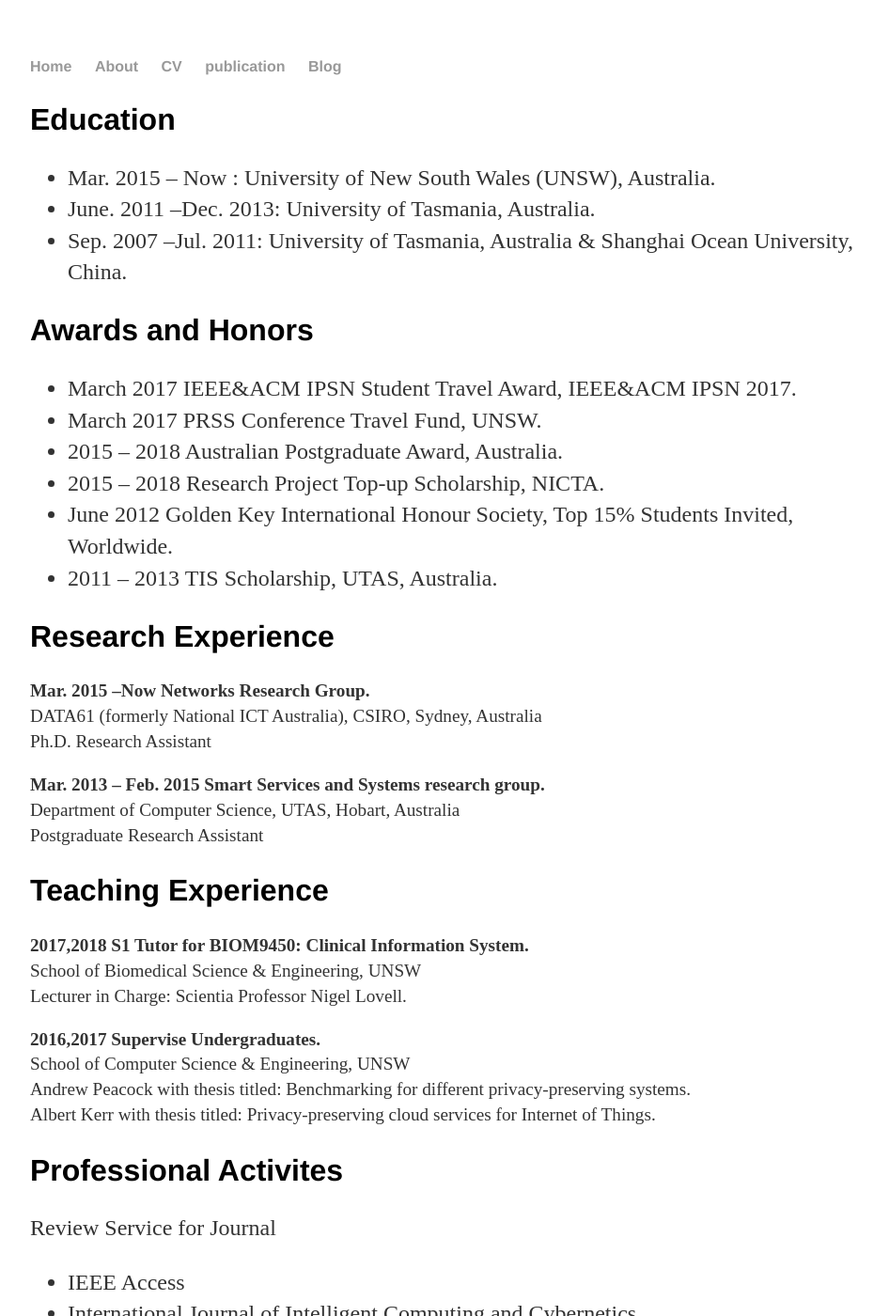
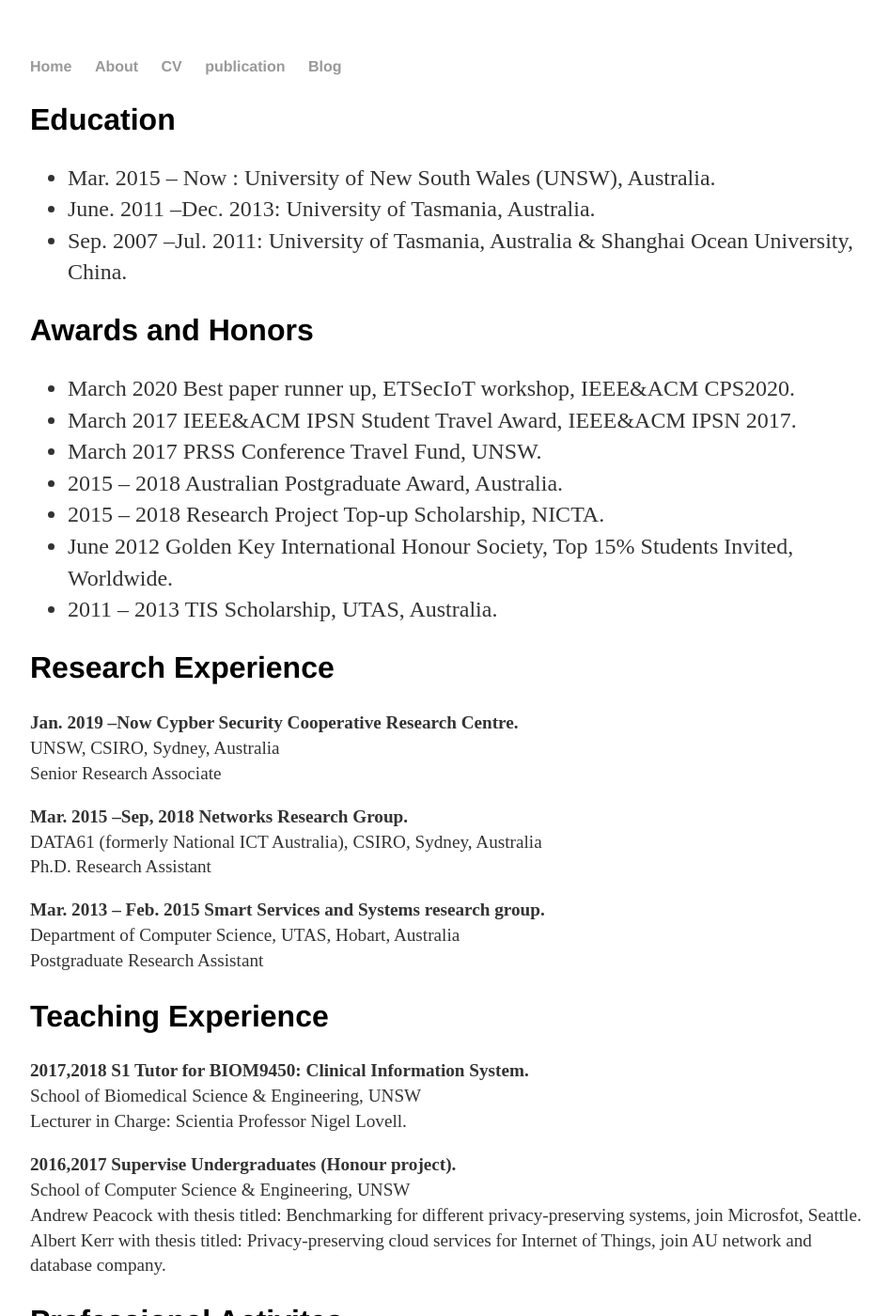
Before and after one commit to WanliXue/WanliXue.github.io, a Jekyll site: the page built from cv/index.html, in a window 1280 px wide and 1400 px high. Shown: the whole window at 94% size, without its empty margins (160-1106 px from the left). Built offline with Jekyll 4.4.1, drawn with Linux system fonts in a browser that asks for light colours.

Commit message:
Update index.html

```diff
--- a/cv/index.html
+++ b/cv/index.html
@@ -14,6 +14,7 @@ title: CV of Wanli
 		<h2>Awards and Honors </h2>
 
 		<ul class="awards and honors">
+		<li> March 2020 Best paper runner up, ETSecIoT workshop, IEEE&ACM CPS2020.</li>
 		<li> March 2017 IEEE&ACM IPSN Student Travel Award, IEEE&ACM IPSN 2017.</li>
 		<li> March 2017 PRSS Conference Travel Fund, UNSW.</li>
 		<li> 2015 – 2018 Australian Postgraduate Award, Australia.</li>
@@ -23,8 +24,14 @@ title: CV of Wanli
 		</ul>
 
 		<h2>Research Experience</h2>
+
 		<p>
-		 <b>Mar. 2015 –Now Networks Research Group.</b><br />
+		 <b>Jan. 2019 –Now Cypber Security Cooperative Research Centre.</b><br />
+		UNSW, CSIRO, Sydney, Australia<br />
+		Senior Research Associate<br />
+	</p>
+		<p>
+		 <b>Mar. 2015 –Sep, 2018 Networks Research Group.</b><br />
 		DATA61 (formerly National ICT Australia), CSIRO, Sydney, Australia<br />
 		Ph.D. Research Assistant<br />
 	</p>
@@ -44,10 +51,10 @@ title: CV of Wanli
 	</p>
 
 	<p>
-	 <b>2016,2017 Supervise Undergraduates.</b><br />
+	 <b>2016,2017 Supervise Undergraduates (Honour project).</b><br />
 	School of Computer Science & Engineering, UNSW<br />
-	Andrew Peacock with thesis titled: Benchmarking for different privacy-preserving systems.<br />
-	Albert Kerr with thesis titled: Privacy-preserving cloud services for Internet of Things.<br />
+	Andrew Peacock with thesis titled: Benchmarking for different privacy-preserving systems, join Microsfot, Seattle.<br />
+	Albert Kerr with thesis titled: Privacy-preserving cloud services for Internet of Things, join AU network and database company.<br />
 	</p>
 		<h2>Professional Activites</h2>
 		<p style="font-size:1.5em;">Review Service for Journal
```
